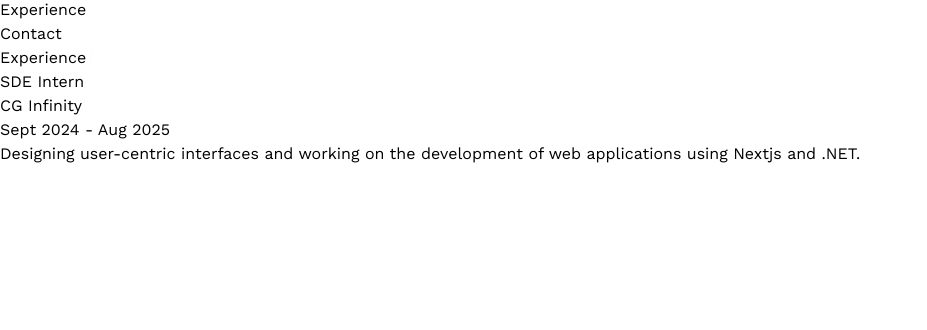
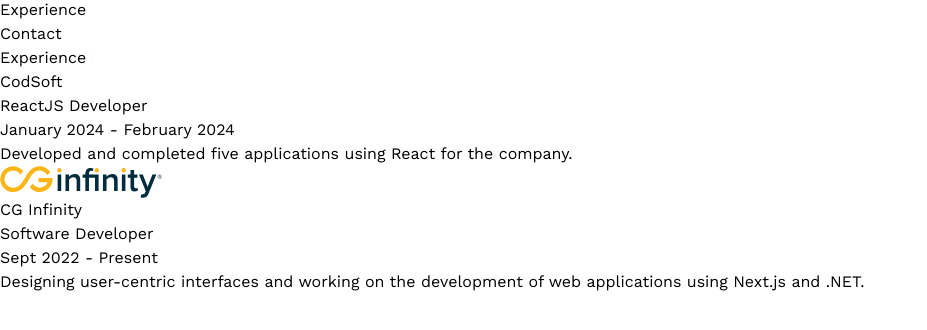
Before and after one commit to keshavkumar143/Portfolio-Site-, a React (Vite) app in the folder keshavkumar/: page /experience in a window 1280 px wide. Shown: the part 356-686 px from the top of the page, without its empty margins (0-927 px from the left). Built offline with nearby package versions, Linux system fonts and the light colour scheme.

Commit message:
Update Experience component with new roles and add company logo

```diff
--- a/keshavkumar/src/Components/Experience/Experience.jsx
+++ b/keshavkumar/src/Components/Experience/Experience.jsx
@@ -1,15 +1,24 @@
 import React from 'react';
 import { Typewriter } from 'react-simple-typewriter';
 import { motion } from 'framer-motion';
+import CgLogo from '../images/CgLogo.svg';
 
 function Experience() {
     const experiences = [
         {
-            role: 'SDE Intern',
+            role: 'ReactJS Developer',
+            company: 'CodSoft',
+            duration: 'January 2024 - February 2024',
+            description: 'Developed and completed five applications using React for the company.',
+            svg: null
+        },
+        {
+            role: 'Software Developer',
             company: 'CG Infinity',
-            duration: 'Sept 2024 - Aug 2025',
-            description: 'Designing user-centric interfaces and working on the development of web applications using Nextjs and .NET.',
-        },
+            duration: 'Sept 2022 - Present',
+            description: 'Designing user-centric interfaces and working on the development of web applications using Next.js and .NET.',
+            svg: CgLogo
+        }
     ];
 
     return (
@@ -36,8 +45,19 @@
                             className="bg-white shadow-lg rounded-2xl p-6 hover:shadow-2xl transition duration-300 ease-in-out"
                             whileHover={{ scale: 1.05 }}
                         >
+                            <div className="flex items-center mb-4">
+                                {exp.svg && (
+                                    <img
+                                        src={exp.svg}
+                                        alt={`${exp.company} logo`}
+                                        className="w-8 h-8 mr-3"
+                                    />
+                                )}
+                                <h4 className="text-lg font-medium text-gray-600">
+                                    {exp.company}
+                                </h4>
+                            </div>
                             <h3 className="text-xl font-semibold text-gray-800 mb-2">{exp.role}</h3>
-                            <h4 className="text-lg font-medium text-gray-600 mb-1">{exp.company}</h4>
                             <p className="text-sm text-gray-500 mb-3">{exp.duration}</p>
                             <p className="text-gray-700 text-base">{exp.description}</p>
                         </motion.div>
```
Also changed, not shown: keshavkumar/src/Components/images/CgLogo.svg (added).
